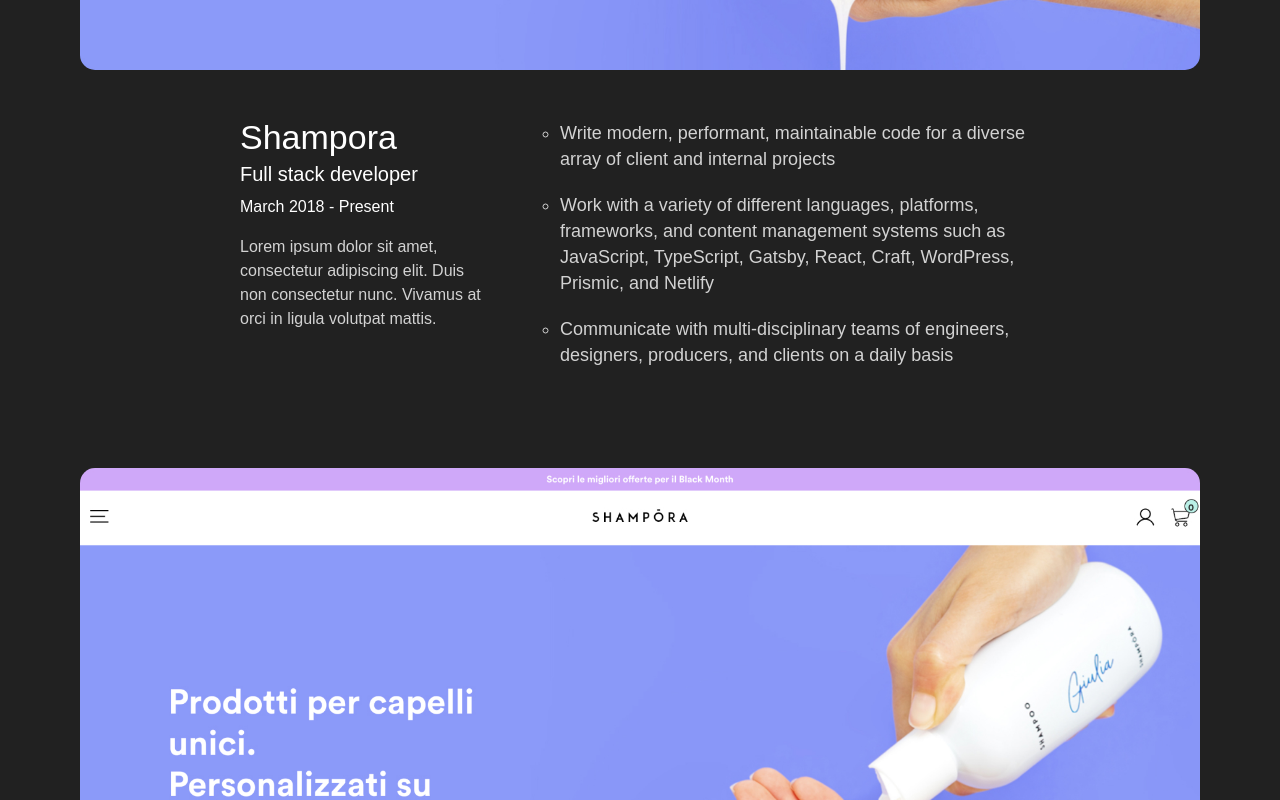
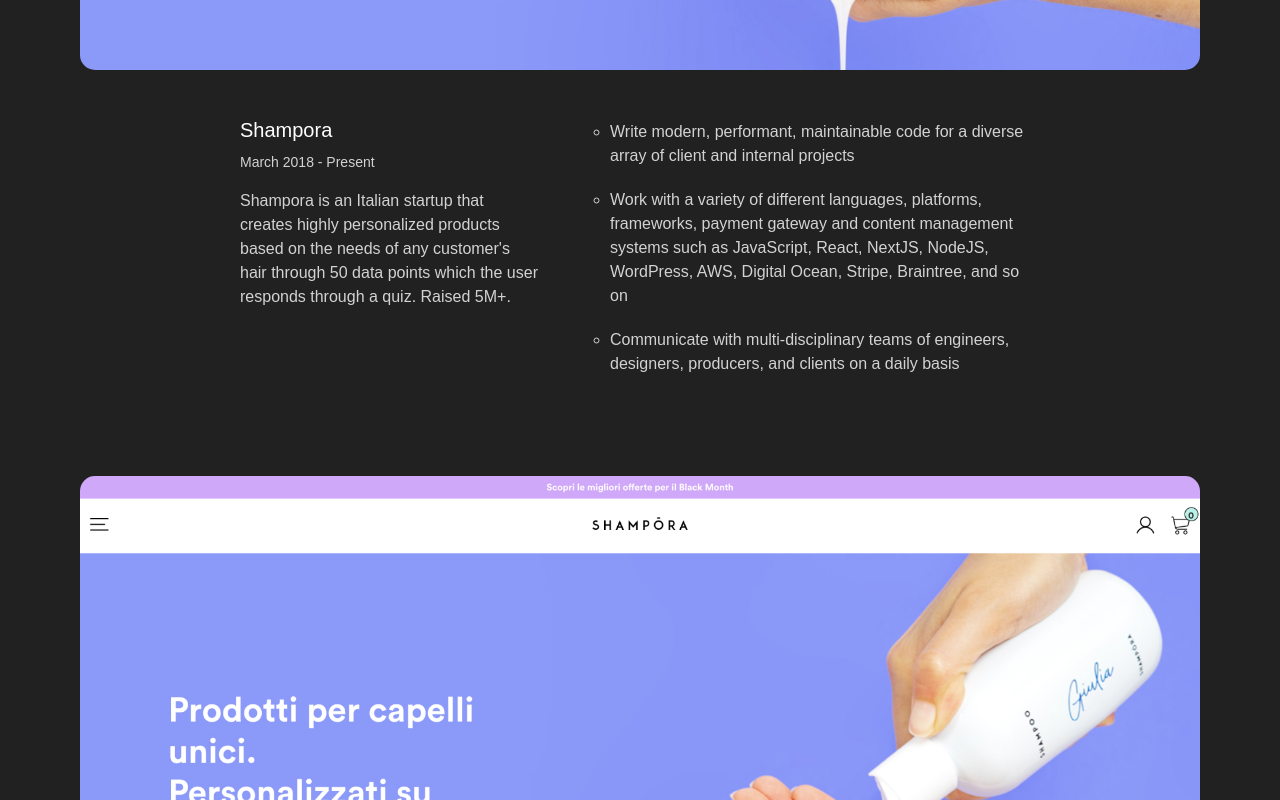
Before and after one commit to giannisalvatore/giannisalvatore.com-nextjs-landing, a Next.js app: page / in a window 1280 px wide. Shown: the part 1420-2220 px from the top of the page. Built offline with nearby package versions, Linux system fonts and the light colour scheme; a web font is replaced by a local one.

Commit message:
updated work and seo

```diff
--- a/components/seo.js
+++ b/components/seo.js
@@ -31,7 +31,7 @@
         "og:image:height": "586",
         "og:image:type": "image/jpeg",
         "og:site_name": siteName,
-        "og:image:alt": "Gianni Salvatore Full stack developer",
+        "og:image:alt": "Gianni Salvatore - Full stack developer",
         "twitter:card": "summary",
         "twitter:image": og,
         "twitter:site": baseUrl,
--- a/components/seo.json
+++ b/components/seo.json
@@ -1,10 +1,10 @@
 {
     "/": {
         "title": "Gianni Salvatore",
-        "description": ""
+        "description": "I'm a full stack developer specializing in building and designing exceptional digital experiences."
     },
-    "default":{
-        "title":"",
-        "description":""
+    "default": {
+        "title": "Gianni Salvatore",
+        "description": "I'm a full stack developer specializing in building and designing exceptional digital experiences."
     }
 }
--- a/components/work.js
+++ b/components/work.js
@@ -6,8 +6,7 @@
             <img src={data.image} className={styles.cover}></img>
             <div className={styles.info}>
                 <div className={styles.left}>
-                    <h2>{data.title}</h2>
-                    <p className={styles.jobTitle}>{data.job.title}</p>
+                    <p className={styles.jobTitle}>{data.title}</p>
                     <p className={styles.date}>{data.job.date}</p>
                     <p className={styles.description}>{data.description}</p>
                 </div>
--- a/components/work.module.css
+++ b/components/work.module.css
@@ -25,15 +25,15 @@
     margin-top: 20px;
 }
 .left {
-    max-width: 250px;
+    max-width: 300px;
 }
 .tasks {
     list-style-type: circle;
 }
 .tasks li {
     font-weight: 200;
-    font-size: 18px;
-    line-height: 26px;
+    font-size: 16px;
+    line-height: 24px;
     opacity: 0.8;
     margin-top: 20px;
     margin-bottom: 15px;
@@ -50,9 +50,10 @@
 .jobTitle {
     margin-bottom: 15px;
     font-size: 20px;
-    font-weight: 200;
+    font-weight: 300;
 }
 .date {
-    font-size: 16px;
+    font-size: 14px;
     font-weight: 200;
+    opacity: 0.8;
 }
--- a/pages/index.js
+++ b/pages/index.js
@@ -28,14 +28,14 @@
         shampora: {
             title: "Shampora",
             description:
-                "Lorem ipsum dolor sit amet, consectetur adipiscing elit. Duis non consectetur nunc. Vivamus at orci in ligula volutpat mattis. ",
+                "Shampora is an Italian startup that creates highly personalized products based on the needs of any customer's hair through 50 data points which the user responds through a quiz. Raised 5M+.",
             image: "/images/work_shampora.jpg",
             job: {
                 title: "Full stack developer",
                 date: "March 2018 - Present",
                 tasks: [
                     "Write modern, performant, maintainable code for a diverse array of client and internal projects",
-                    "Work with a variety of different languages, platforms, frameworks, and content management systems such as JavaScript, TypeScript, Gatsby, React, Craft, WordPress, Prismic, and Netlify",
+                    "Work with a variety of different languages, platforms, frameworks, payment gateway and content management systems such as JavaScript, React, NextJS, NodeJS,  WordPress, AWS, Digital Ocean, Stripe, Braintree, and so on",
                     "Communicate with multi-disciplinary teams of engineers, designers, producers, and clients on a daily basis",
                 ],
             },
@@ -43,15 +43,13 @@
         planny: {
             title: "Planny",
             description:
-                "Lorem ipsum dolor sit amet, consectetur adipiscing elit. Duis non consectetur nunc. Vivamus at orci in ligula volutpat mattis. ",
+                "Planny is a blazing fast Twitter scheduling tool with great features like AI Writing, Viral Tweets searcher and so on. It grew organically from 0 to 100 users, and 8 active subscription.",
             image: "/images/work_shampora.jpg",
             job: {
                 title: "Full stack developer & Designer",
                 date: "August 2022 - Present",
                 tasks: [
-                    "Write modern, performant, maintainable code for a diverse array of client and internal projects",
-                    "Work with a variety of different languages, platforms, frameworks, and content management systems such as JavaScript, TypeScript, Gatsby, React, Craft, WordPress, Prismic, and Netlify",
-                    "Communicate with multi-disciplinary teams of engineers, designers, producers, and clients on a daily basis",
+                    "Developed and maintained alone the code for the Planny website and the platform primarily using NextJS, NodeJS, MySQL, Stripe, AWS and PlanetScale",
                 ],
             },
         },
```
